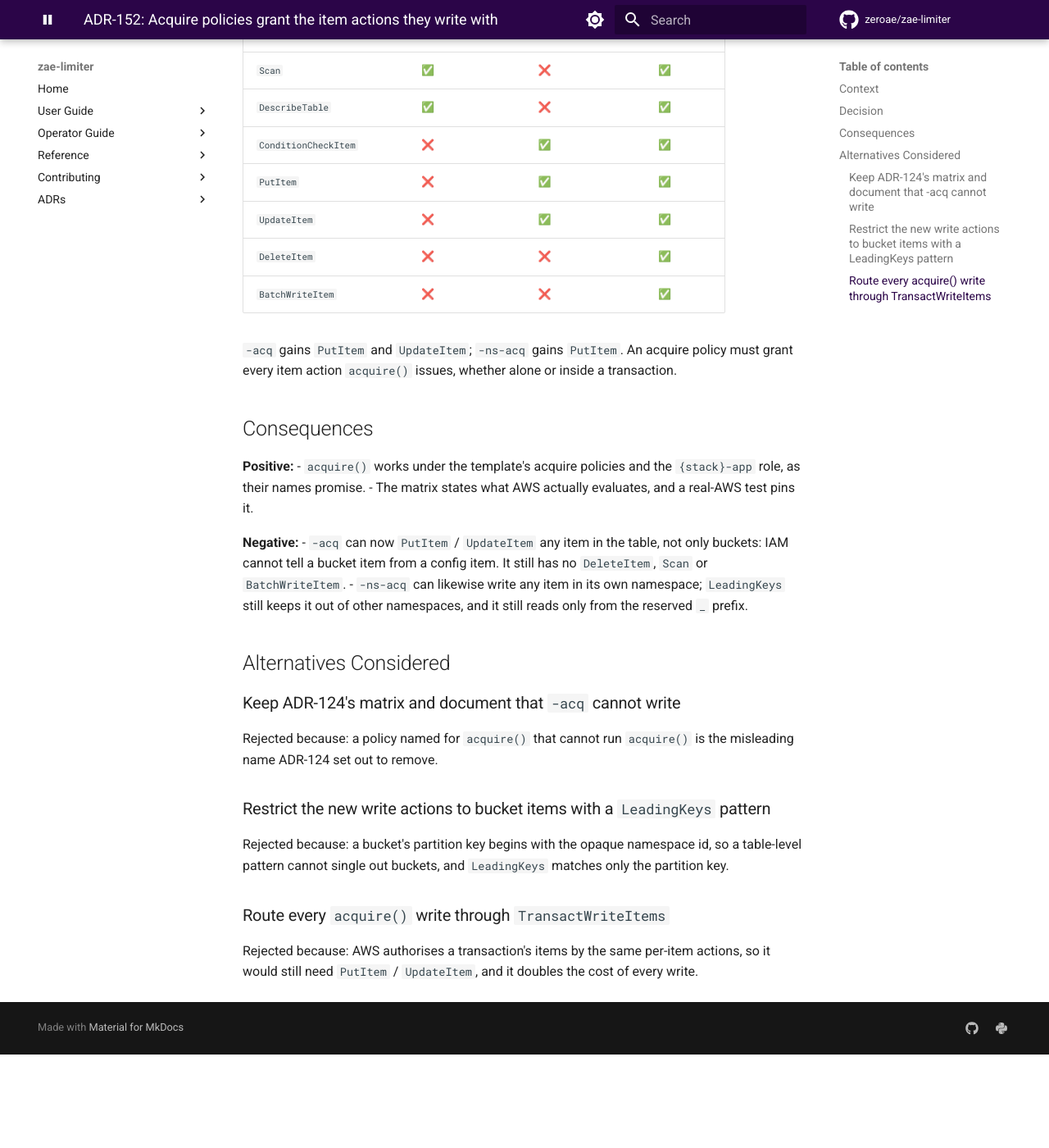
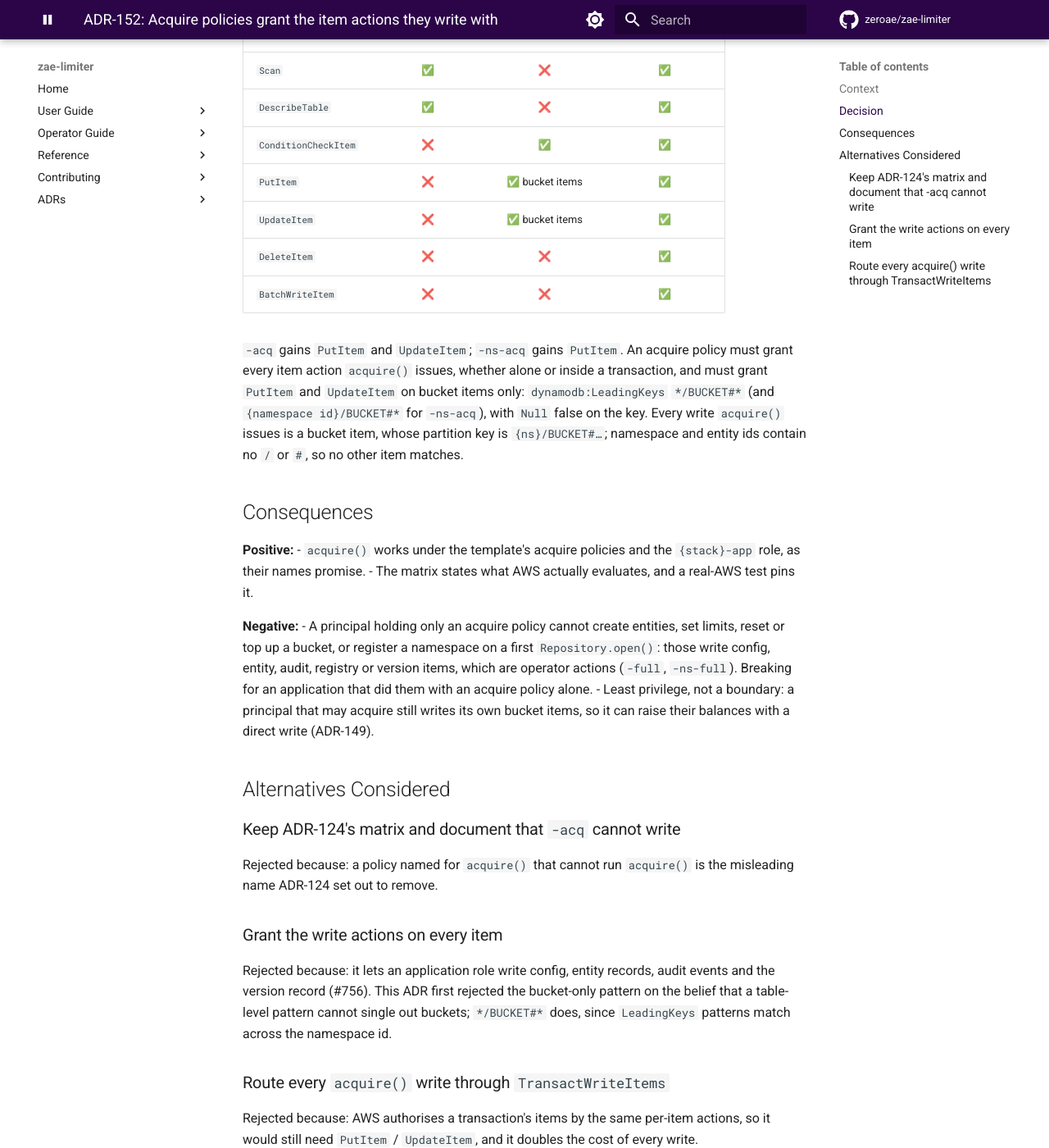
Before and after one commit to zeroae/zae-limiter, an MkDocs documentation site: the page built from docs/adr/152-acquire-policies-grant-item-actions.md, in a window 1280 px wide and 1400 px high, scrolled down 1194 px. Shown: the whole window at 82% size. Built offline with MkDocs 1.6.1 and Material for MkDocs 9.7.7, drawn with Linux system fonts in a browser that asks for light colours; comment, search, counter and statistics services are not loaded; the version menu is left out; before the commit the page ends 2480 px from its top, so only the background shows below that.

Commit message:
💥 fix(infra)!: the acquire policies write bucket items only
#756: ADR-152 gave `acq` and `ns-acq` `PutItem` / `UpdateItem` because
AWS authorises each item of acquire()'s transactions by those actions,
and rejected limiting them to bucket items on the belief that a
table-level pattern cannot single out buckets. It can: a bucket's
partition key is `{ns}/BUCKET#…`, and namespace and entity ids contain
no `/` or `#`, so `dynamodb:LeadingKeys` `*/BUCKET#*` matches buckets
and nothing else. Without it an application role holding only `acq`
could write config, entity META, audit events, the namespace registry
and the version record, and call `reset_bucket()` / `top_up()` (seen on
real AWS in #754's run).

`acq` now grants `PutItem` / `UpdateItem` in their own statement
(`BucketWrites`) on `*/BUCKET#*`, `ns-acq` (`NamespaceBucketWrites`) on
`${zael_namespace_id}/BUCKET#*`, each with `Null` false on the key;
reads and `ConditionCheckItem` are unchanged. Only the PolicyDocuments
change, never a Description, so `zae-limiter upgrade` applies it in
place. ADR-152 (Proposed) now makes the bucket-only rule the decision;
the IAM docs and CLAUDE.md say what an acquire-only principal can no
longer do.

Verified on real AWS: `TestE2EAWSAcquirePolicies` (every acquire()
write, under `acq` and `ns-acq`) passes, and the `acq` app role is
refused `reset_bucket` / `top_up` (`test_app_role_with_acq_cannot_
reset_or_top_up`, which expected success before).

BREAKING CHANGE: a principal holding only `AcquireOnlyPolicy` or
`NamespaceAcquirePolicy` can no longer `create_entity()`, `set_limits()`,
`set_resource_defaults()`, `reset_bucket()`, `top_up()` or run a
first-time `Repository.open()` (namespace registration, version record):
each is refused with `AccessDeniedException`. Give those operator
actions `FullAccessPolicy` / `NamespaceFullAccessPolicy`. `acquire()`
itself is unaffected.

Refs #756

Co-Authored-By: Claude Opus 5.5 <noreply@anthropic.com>
Claude-Session: https://claude.ai/code/session_017XzYMYKXNcZNQYS3xQhFdc

```diff
--- a/docs/adr/152-acquire-policies-grant-item-actions.md
+++ b/docs/adr/152-acquire-policies-grant-item-actions.md
@@ -2,7 +2,7 @@
 
 **Status:** Proposed (accepted at the v0.17.0 release)
 **Date:** 2026-10-20
-**Issue:** [#750](https://github.com/zeroae/zae-limiter/issues/750)
+**Issue:** [#750](https://github.com/zeroae/zae-limiter/issues/750), [#756](https://github.com/zeroae/zae-limiter/issues/756)
 **Supersedes:** [ADR-124](124-policy-rename-clarity.md) on acceptance (its permission matrix only; the policy names stand)
 **Related:** [ADR-117](117-managed-policies-by-default.md), [ADR-150](150-move-entity-to-new-parent.md)
 
@@ -43,13 +43,17 @@ item actions (`GetItem`, `BatchGetItem`, `Query`, `ConditionCheckItem`, `PutItem
 | `Scan` | ✅ | ❌ | ✅ |
 | `DescribeTable` | ✅ | ❌ | ✅ |
 | `ConditionCheckItem` | ❌ | ✅ | ✅ |
-| `PutItem` | ❌ | ✅ | ✅ |
-| `UpdateItem` | ❌ | ✅ | ✅ |
+| `PutItem` | ❌ | ✅ bucket items | ✅ |
+| `UpdateItem` | ❌ | ✅ bucket items | ✅ |
 | `DeleteItem` | ❌ | ❌ | ✅ |
 | `BatchWriteItem` | ❌ | ❌ | ✅ |
 
 `-acq` gains `PutItem` and `UpdateItem`; `-ns-acq` gains `PutItem`. An acquire policy must grant
-every item action `acquire()` issues, whether alone or inside a transaction.
+every item action `acquire()` issues, whether alone or inside a transaction, and must grant
+`PutItem` and `UpdateItem` on bucket items only: `dynamodb:LeadingKeys` `*/BUCKET#*` (and
+`{namespace id}/BUCKET#*` for `-ns-acq`), with `Null` false on the key. Every write `acquire()`
+issues is a bucket item, whose partition key is `{ns}/BUCKET#…`; namespace and entity ids contain
+no `/` or `#`, so no other item matches.
 
 ## Consequences
 
@@ -59,11 +63,12 @@ every item action `acquire()` issues, whether alone or inside a transaction.
 - The matrix states what AWS actually evaluates, and a real-AWS test pins it.
 
 **Negative:**
-- `-acq` can now `PutItem` / `UpdateItem` any item in the table, not only buckets: IAM cannot
-  tell a bucket item from a config item. It still has no `DeleteItem`, `Scan` or
-  `BatchWriteItem`.
-- `-ns-acq` can likewise write any item in its own namespace; `LeadingKeys` still keeps it out
-  of other namespaces, and it still reads only from the reserved `_` prefix.
+- A principal holding only an acquire policy cannot create entities, set limits, reset or top
+  up a bucket, or register a namespace on a first `Repository.open()`: those write config,
+  entity, audit, registry or version items, which are operator actions (`-full`, `-ns-full`).
+  Breaking for an application that did them with an acquire policy alone.
+- Least privilege, not a boundary: a principal that may acquire still writes its own bucket
+  items, so it can raise their balances with a direct write (ADR-149).
 
 ## Alternatives Considered
 
@@ -71,9 +76,11 @@ every item action `acquire()` issues, whether alone or inside a transaction.
 Rejected because: a policy named for `acquire()` that cannot run `acquire()` is the misleading
 name ADR-124 set out to remove.
 
-### Restrict the new write actions to bucket items with a `LeadingKeys` pattern
-Rejected because: a bucket's partition key begins with the opaque namespace id, so a table-level
-pattern cannot single out buckets, and `LeadingKeys` matches only the partition key.
+### Grant the write actions on every item
+Rejected because: it lets an application role write config, entity records, audit events and
+the version record (#756). This ADR first rejected the bucket-only pattern on the belief that a
+table-level pattern cannot single out buckets; `*/BUCKET#*` does, since `LeadingKeys` patterns
+match across the namespace id.
 
 ### Route every `acquire()` write through `TransactWriteItems`
 Rejected because: AWS authorises a transaction's items by the same per-item actions, so it would
```
Also changed, not shown: CLAUDE.md (+6 -0 lines), docs/infra/cloudformation.md (+16 -3 lines), docs/infra/deployment.md (+14 -1 lines), docs/infra/production.md (+1 -1 lines), src/zae_limiter/infra/cfn_template.yaml (+35 -10 lines), 2 other files.
